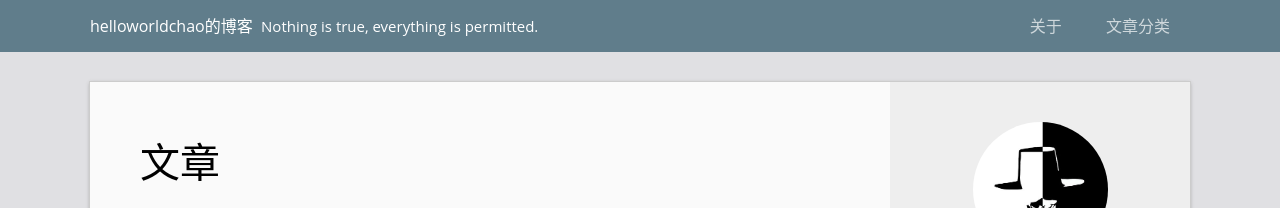
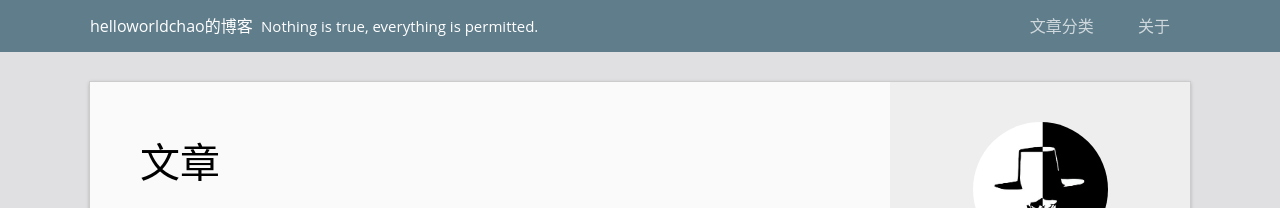
Before and after one commit to helloworldchao/helloworldchao.github.io, a Jekyll site: the page built from index.html, in a window 1280 px wide. Shown: the top 208 px of the page. Built offline with Jekyll 4.4.1, drawn with Linux system fonts in a browser that asks for light colours; the list of posts is cut into pages by our own code.

Commit message:
update nav order

```diff
--- a/_includes/header.html
+++ b/_includes/header.html
@@ -5,11 +5,8 @@
 	</a>
 
 	<nav class="site-nav">
-      {% for page in site.pages %}
-        {% if page.title and page.public %}
-        <a class="page-link" href="{{ page.url | prepend: site.baseurl }}">{{ page.title }}</a>
-        {% endif %}
-      {% endfor %}
+        <a class="page-link" href="/category/">文章分类</a>
+        <a class="page-link" href="/about/">关于</a>
     </nav>
   </div>
 </header>
```
